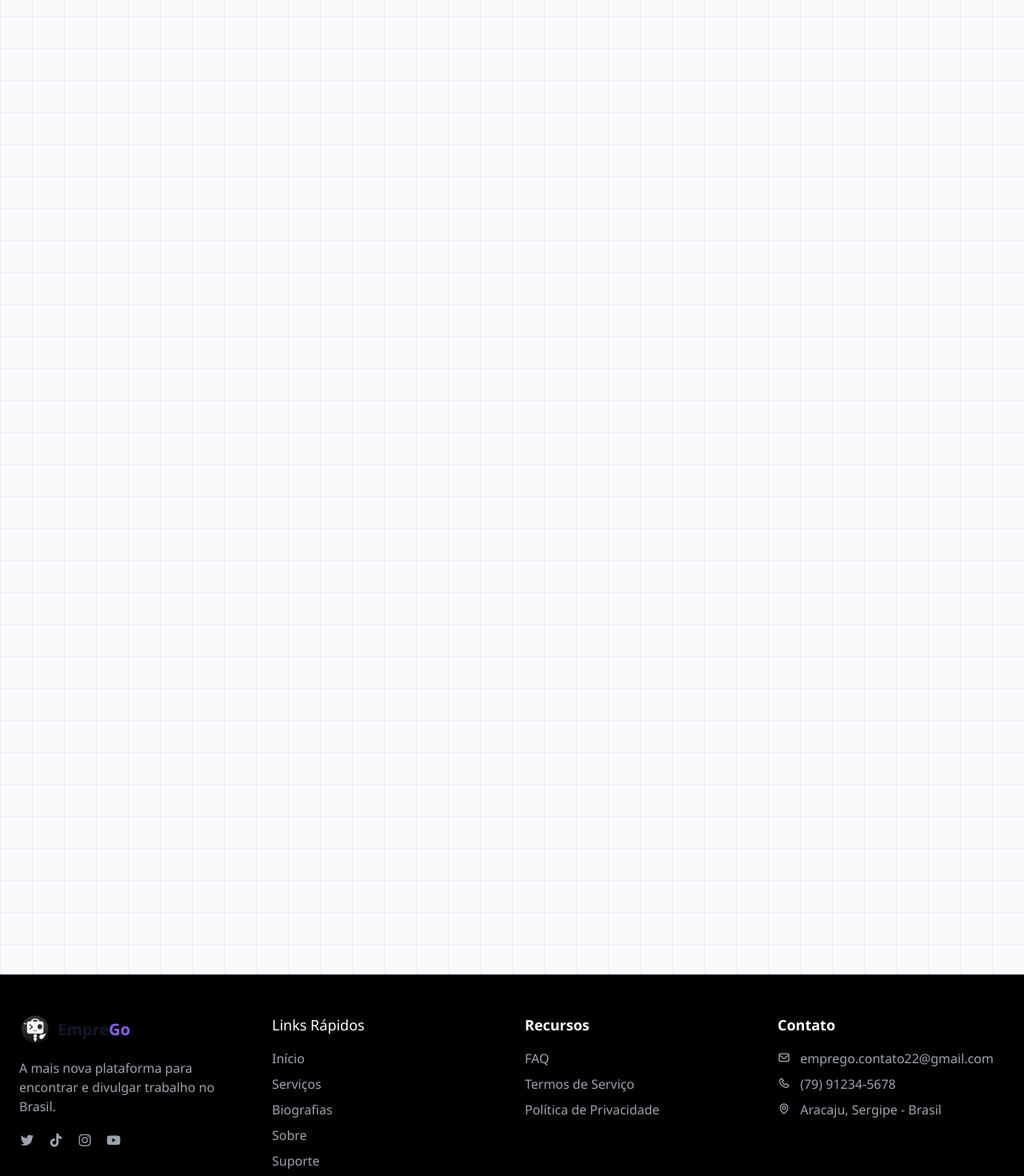
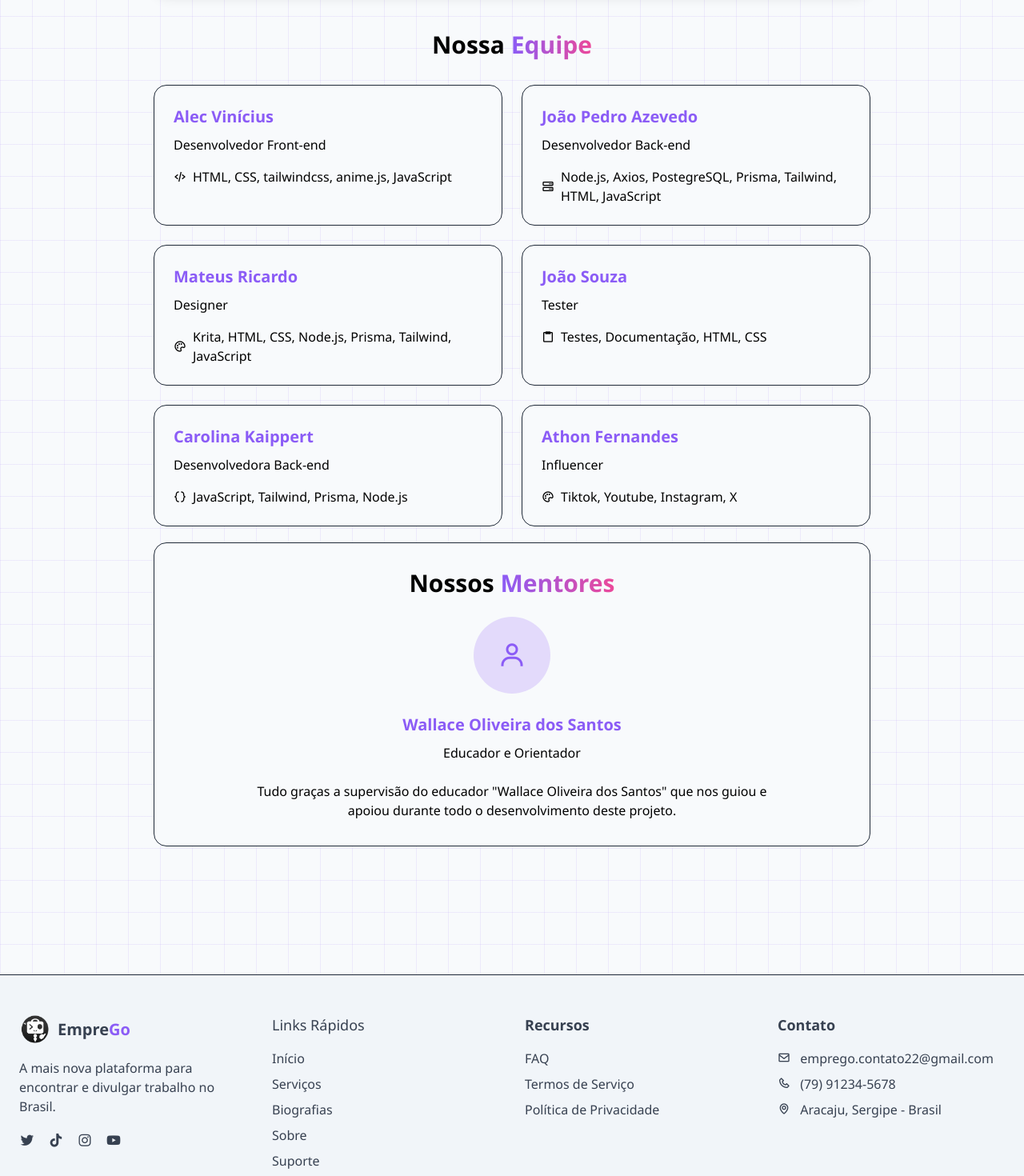
Before and after one commit to emprego-vagas/EmpreGo_react, a React (Vite) app: page /sobre in a window 1280 px wide. Shown: the part 860-2330 px from the top of the page at 80% size. Built offline with nearby package versions, Linux system fonts and the light colour scheme; no server answers.

Commit message:
dark e light das paginas iniciais

```diff
--- a/src/components/Footer.tsx
+++ b/src/components/Footer.tsx
@@ -3,33 +3,33 @@ import logoEmpreGo from '../assets/logos/logoEmpreGo.png';
 
 export default function Footer () {
     return (
-        <footer className="bg-dark-900 py-12 border-t border-gray-800">
+        <footer className=" bg-dark-100 dark:bg-dark-900 py-12 border-t border-gray-800 hover:border-primary-500">
             <div className="container mx-auto px-6">
                 <div className="grid grid-cols-1 md:grid-cols-4 gap-8 mb-8">
                     {/* <!-- Coluna 1 --> */}
                     <div>
                         <div className="flex items-center mb-4">
                             <img src={logoEmpreGo} alt="Logo EmpreGo" className="h-10 w-10"/>
-                            <span className="ml-2 text-2xl font-bold">
+                            <span className="ml-2 text-2xl font-bold text-gray-700 dark:text-gray-400">
                                 Empre<span className="text-primary-500">Go</span>
                             </span>
                         </div>
-                        <p className="text-gray-400 mb-4">
+                        <p className=" text-gray-700 dark:text-gray-400 mb-4">
                             A mais nova plataforma para encontrar e divulgar trabalho no Brasil.
                         </p>
                         <div className="flex space-x-4">
-                            <a href="https://x.com" className="text-gray-400 hover:text-primary-400 transition-colors">
+                            <a href="https://x.com" className=" text-gray-700 dark:text-gray-400 hover:text-primary-400 transition-colors">
                                 <i className='bx bxl-twitter text-xl'></i>
                             </a>
-                            <a href="https://www.tiktok.com" className="text-gray-400 hover:text-primary-400 transition-colors">
+                            <a href="https://www.tiktok.com" className=" text-gray-700 dark:text-gray-400 hover:text-primary-400 transition-colors">
                                 <i className='bx bxl-tiktok text-xl'></i>
                             </a>
                             <a href="https://www.instagram.com/"
-                                className="text-gray-400 hover:text-primary-400 transition-colors">
+                                className=" text-gray-700 dark:text-gray-400 hover:text-primary-400 transition-colors">
                                 <i className='bx bxl-instagram text-xl'></i>
                             </a>
                             <a href="https://www.youtube.com/"
-                                className="text-gray-400 hover:text-primary-400 transition-colors">
+                                className=" text-gray-700 dark:text-gray-400 hover:text-primary-400 transition-colors">
                                 <i className='bx bxl-youtube text-xl'></i>
                             </a>
                         </div>
@@ -37,46 +37,46 @@ export default function Footer () {
 
                     {/* <!-- coluna 2 --> */}
                     <div>
-                        <h3 className="text-lg font--semibold text-white mb-4">Links Rápidos</h3>
+                        <h3 className="text-lg font--semibold text-gray-700 dark:text-gray-400 mb-4">Links Rápidos</h3>
                         <ul className="space-y-2">
-                            <li><Link to="/#home" className="text-gray-400 hover:text-primary-400 transition-colors">Início</Link>
+                            <li><Link to="/#home" className=" text-gray-700 dark:text-gray-400 hover:text-primary-400 transition-colors">Início</Link>
                             </li>
                             <li><Link to="/#servicos"
-                                className="text-gray-400 hover:text-primary-400 transition-colors">Serviços</Link></li>
+                                className=" text-gray-700 dark:text-gray-400 hover:text-primary-400 transition-colors">Serviços</Link></li>
                             <li><Link to="/#biografias"
-                                className="text-gray-400 hover:text-primary-400 transition-colors">Biografias</Link></li>
-                            <li><Link to="/sobre" className="text-gray-400 hover:text-primary-400 transition-colors">Sobre</Link>
+                                className=" text-gray-700 dark:text-gray-400 hover:text-primary-400 transition-colors">Biografias</Link></li>
+                            <li><Link to="/sobre" className=" text-gray-700 dark:text-gray-400 hover:text-primary-400 transition-colors">Sobre</Link>
                             </li>
                             <li><Link to="/suporte"
-                                className="text-gray-400 hover:text-primary-400 transition-colors">Suporte</Link></li>
+                                className=" text-gray-700 dark:text-gray-400 hover:text-primary-400 transition-colors">Suporte</Link></li>
                         </ul>
                     </div>
 
                     {/* <!-- coluna 3 --> */}
                     <div>
-                        <h3 className="text-lg font-semibold text-white mb-4">Recursos</h3>
+                        <h3 className="text-lg font-semibold text-gray-700 dark:text-gray-400 mb-4">Recursos</h3>
                         <ul className="space-y-2">
-                            <li><Link to="/suporte" className="text-gray-400 hover:text-primary-400 transition-colors">FAQ</Link></li>
-                            <li><Link to="/suporte" className="text-gray-400 hover:text-primary-400 transition-colors">Termos de
+                            <li><Link to="/suporte" className=" text-gray-700 dark:text-gray-400 hover:text-primary-400 transition-colors">FAQ</Link></li>
+                            <li><Link to="/suporte" className=" text-gray-700 dark:text-gray-400 hover:text-primary-400 transition-colors">Termos de
                                 Serviço</Link></li>
-                            <li><Link to="/suporte" className="text-gray-400 hover:text-primary-400 transition-colors">Política de
+                            <li><Link to="/suporte" className=" text-gray-700 dark:text-gray-400 hover:text-primary-400 transition-colors">Política de
                                 Privacidade</Link></li>
                         </ul>
                     </div>
 
                     {/* <!-- Coluna 4 --> */}
                     <div>
-                        <h3 className="text-lg font-semibold text-white mb-4">Contato</h3>
+                        <h3 className="text-lg font-semibold text-gray-700 dark:text-gray-400 mb-4">Contato</h3>
                         <ul className="space-y-2">
-                            <li><a href="mailto:emprego.contato22@gmail.com" className="text-gray-400 cursor-pointer"><i
+                            <li><a href="mailto:emprego.contato22@gmail.com" className=" text-gray-700 dark:text-gray-400 hover:text-primary-400 transition-colors cursor-pointer"><i
                                 className='bx bx-envelope mr-2'></i> emprego.contato22@gmail.com</a></li>
-                            <li className="text-gray-400"><i className='bx bx-phone mr-2'></i> (79) 91234-5678</li>
-                            <li className="text-gray-400"><i className='bx bx-map mr-2'></i> Aracaju, Sergipe - Brasil</li>
+                            <li className=" text-gray-700 dark:text-gray-400"><i className='bx bx-phone mr-2'></i> (79) 91234-5678</li>
+                            <li className=" text-gray-700 dark:text-gray-400"><i className='bx bx-map mr-2'></i> Aracaju, Sergipe - Brasil</li>
                         </ul>
                     </div>
                 </div>
 
-                <div className="border-t border-gray-800 pt-8 text-center">
+                <div className="border-t border-gray-800 hover:border-primary-500 pt-8 text-center">
                     <p className="text-gray-500">
                         &copy; 2025 EmpreGo. Todos os direitos reservados.
                     </p>
--- /dev/null
+++ b/src/css/sobre.css
@@ -0,0 +1,65 @@
+        body {
+            background-color: #000;
+            color: #E5E7EB;
+            overflow-x: hidden;
+        }
+
+        .text-gradient {
+            background: linear-gradient(90deg, #8B5CF6 0%, #EC4899 100%);
+            -webkit-background-clip: text;
+            background-clip: text;
+            -webkit-text-fill-color: transparent;
+        }
+
+        .bg-grid-pattern {
+            background-image:
+                linear-gradient(rgba(139, 92, 246, 0.1) 1px, transparent 1px),
+                linear-gradient(90deg, rgba(139, 92, 246, 0.1) 1px, transparent 1px);
+            background-size: 40px 40px;
+        }
+
+        .card-hover {
+            transition: all 0.3s ease;
+        }
+
+        .card-hover:hover {
+            transform: translateY(-5px);
+            box-shadow: 0 10px 25px rgba(139, 92, 246, 0.3);
+        }
+
+        .link-underline {
+            position: relative;
+        }
+
+        .link-underline::after {
+            content: '';
+            position: absolute;
+            bottom: -2px;
+            left: 0;
+            width: 0;
+            height: 2px;
+            background: #8B5CF6;
+            transition: width 0.3s ease;
+        }
+
+        .link-underline:hover::after {
+            width: 100%;
+        }
+
+        /* Scrollbar */
+        ::-webkit-scrollbar {
+            width: 8px;
+        }
+
+        ::-webkit-scrollbar-track {
+            background: #111827;
+        }
+
+        ::-webkit-scrollbar-thumb {
+            background: #6B21A8;
+            border-radius: 4px;
+        }
+
+        ::-webkit-scrollbar-thumb:hover {
+            background: #7E22CE;
+        }
--- a/src/pages/Sobre.tsx
+++ b/src/pages/Sobre.tsx
@@ -2,6 +2,7 @@ import { useEffect } from "react";
 import Footer from "../components/Footer";
 import HeaderInit from "../components/HeaderInit";
 import ThemeToggle from "../components/ThemeTogle";
+import "../css/sobre.css";
 
 export default function Sobre() {
     useEffect(() => {
@@ -11,58 +12,58 @@ export default function Sobre() {
     return (
         <>
         <HeaderInit />
-        <main className="pt-32 pb-20 bg-grid-pattern min-h-screen">
+        <main className="pt-32 pb-20 bg-grid-pattern min-h-screen bg-dark-50 dark:bg-dark-900">
             <div className="container mx-auto px-6">
-                <div className="max-w-4xl mx-auto opacity-0" id="about-content">
+                <div className="max-w-4xl mx-auto" id="about-content">
                     {/* <!-- Historia --> */}
                     <div className="mb-20">
-                        <h1 className="text-4xl md:text-5xl font-bold mb-8 text-center">
+                        <h1 className="text-4xl md:text-5xl font-bold mb-8 text-center text-dark-900 dark:text-dark-50">
                             Sobre <span className="text-gradient">Nós</span>
                         </h1>
 
-                        <div className="bg-dark-900 rounded-xl p-8 shadow-lg border border-gray-800 mb-12">
-                            <p className="text-gray-400 mb-6">
+                        <div className="card-hover bg-dark-50 dark:bg-dark-900 rounded-xl p-8 shadow-lg border border-gray-800 hover:border-primary-500 mb-12">
+                            <p className="text-dark-900 dark:text-dark-50 mb-6">
                                 O EmpreGo nasceu dentro das salas de aula do SENAI/SE, a partir da união de amigos de turma que decidiram transformar um simples trabalho
                                 de conclusão de curso em um projeto com propósito real: aproximar empresas e candidatos de maneira inovadora e humana.
                             </p>
 
-                            <p className="text-gray-400 mb-6">
+                            <p className="text-dark-900 dark:text-dark-50 mb-6">
                                 Durante a nossa jornada, enfrentamos muitos desafios técnicos e pessoais. Tivemos contato com novas tecnologias e frameworks que, até então,
                                 eram pouco explorados por nós, como Prisma, Node.js, CSS, HTML e JavaScript. Cada linha de código representou não apenas aprendizado técnico,
                                 mas também a consolidação de valores como perseverança, trabalho em equipe, resiliência e profissionalismo. Aprendemos que inovar exige coragem,
                                 disciplina e, acima de tudo, colaboração.
                             </p>
 
-                            <p className="text-gray-400  mb-6">
+                            <p className="text-dark-900 dark:text-dark-50  mb-6">
                                 O EmpreGo foi pensado para ser mais do que uma simples plataforma de vagas: queremos construir um espaço onde empresas e profissionais
                                 encontrem não apenas oportunidades, mas também a realização de seus sonhos. Para isso, desenvolvemos um sistema com filtros inteligentes,
                                 ferramentas de compatibilidade e até mesmo um fórum colaborativo, onde usuários poderão compartilhar experiências, trocar ideias e se apoiar
                                 mutuamente na busca pelo crescimento.
                             </p>
 
-                            <p className="text-gray-400  mb-6">
+                            <p className="text-dark-900 dark:text-dark-50  mb-6">
                                 Nosso compromisso é entregar um site que una inovação tecnológica com impacto social, oferecendo soluções modernas e funcionais, mas sempre
                                 colocando as pessoas no centro da experiência. Acreditamos que cada vaga publicada e cada perfil cadastrado carregam histórias, expectativas e
                                 futuros possíveis — e o EmpreGo está aqui para ser a ponte entre esses caminhos.
                             </p>
 
-                            <p className="text-gray-400">
+                            <p className="text-dark-900 dark:text-dark-50">
                                 Esse projeto é, ao mesmo tempo, um reflexo da nossa trajetória acadêmica e um símbolo do que acreditamos: que com dedicação, criatividade e
                                 espírito de equipe, é possível transformar desafios em oportunidades e construir algo que realmente faça a diferença.
                             </p>
                         </div>
 
-                        <h2 className="text-3xl font-bold mb-8 text-center">
+                        <h2 className="text-3xl font-bold mb-8 text-center text-dark-900 dark:text-dark-50">
                             Nossa <span className="text-gradient">Equipe</span>
                         </h2>
 
                         <div className="grid grid-cols-1 md:grid-cols-2 gap-6">
                             {/* <!-- membro 1 --> */}
                             <div
-                                className="bg-dark-900 rounded-xl p-6 border border-gray-800 hover:border-primary-500 transition-colors">
-                                <h3 className="text-2xl font-bold text-primary-400 mb-2">Alec Vinícius</h3>
-                                <p className="text-gray-400 mb-4">Desenvolvedor Front-end</p>
-                                <div className="flex items-center text-gray-500">
+                                className="card-hover bg-dark-50 dark:bg-dark-900 rounded-xl p-6 border border-gray-800  hover:border-primary-500 transition-colors">
+                                <h3 className="text-2xl font-bold text-primary-500 mb-2">Alec Vinícius</h3>
+                                <p className="text-dark-900 dark:text-dark-50 mb-4">Desenvolvedor Front-end</p>
+                                <div className="flex items-center text-dark-900 dark:text-dark-50">
                                     <i className='bx bx-code-alt mr-2'></i>
                                     <span>HTML, CSS, tailwindcss, anime.js, JavaScript</span>
                                 </div>
@@ -70,10 +71,10 @@ export default function Sobre() {
 
                             {/* <!-- membro 2 --> */}
                             <div
-                                className="bg-dark-900 rounded-xl p-6 border border-gray-800 hover:border-primary-500 transition-colors">
-                                <h3 className="text-2xl font-bold text-primary-400 mb-2">João Pedro Azevedo</h3>
-                                <p className="text-gray-400 mb-4">Desenvolvedor Back-end</p>
-                                <div className="flex items-center text-gray-500">
+                                className="card-hover bg-dark-50 dark:bg-dark-900 rounded-xl p-6 border border-gray-800  hover:border-primary-500 transition-colors">
+                                <h3 className="text-2xl font-bold text-primary-500 mb-2">João Pedro Azevedo</h3>
+                                <p className="text-dark-900 dark:text-dark-50 mb-4">Desenvolvedor Back-end</p>
+                                <div className="flex items-center text-dark-900 dark:text-dark-50">
                                     <i className='bx bx-server mr-2'></i>
                                     <span>Node.js, Axios, PostegreSQL, Prisma, Tailwind, HTML, JavaScript</span>
                                 </div>
@@ -81,10 +82,10 @@ export default function Sobre() {
 
                             {/* <!-- Membro 3 --> */}
                             <div
-                                className="bg-dark-900 rounded-xl p-6 border border-gray-800 hover:border-primary-500 transition-colors">
-                                <h3 className="text-2xl font-bold text-primary-400 mb-2">Mateus Ricardo</h3>
-                                <p className="text-gray-400 mb-4">Designer</p>
-                                <div className="flex items-center text-gray-500">
+                                className="card-hover bg-dark-50 dark:bg-dark-900 rounded-xl p-6 border border-gray-800  hover:border-primary-500 transition-colors">
+                                <h3 className="text-2xl font-bold text-primary-500 mb-2">Mateus Ricardo</h3>
+                                <p className="text-dark-900 dark:text-dark-50 mb-4">Designer</p>
+                                <div className="flex items-center text-dark-900 dark:text-dark-50">
                                     <i className='bx bx-palette mr-2'></i>
                                     <span>Krita, HTML, CSS, Node.js, Prisma, Tailwind, JavaScript</span>
                                 </div>
@@ -92,10 +93,10 @@ export default function Sobre() {
 
                             {/* <!-- Membro 4 --> */}
                             <div
-                                className="bg-dark-900 rounded-xl p-6 border border-gray-800 hover:border-primary-500 transition-colors">
-                                <h3 className="text-2xl font-bold text-primary-400 mb-2">João Souza</h3>
-                                <p className="text-gray-400 mb-4">Tester</p>
-                                <div className="flex items-center text-gray-500">
+                                className="card-hover bg-dark-50 dark:bg-dark-900 rounded-xl p-6 border border-gray-800 hover:border-primary-500 transition-colors">
+                                <h3 className="text-2xl font-bold text-primary-500 mb-2">João Souza</h3>
+                                <p className="text-dark-900 dark:text-dark-50 mb-4">Tester</p>
+                                <div className="flex items-center text-dark-900 dark:text-dark-50">
                                     <i className='bx bx-clipboard mr-2'></i>
                                     <span>Testes, Documentação, HTML, CSS</span>
                                 </div>
@@ -103,10 +104,10 @@ export default function Sobre() {
 
                             {/* <!-- membro 5 --> */}
                             <div
-                                className="bg-dark-900 rounded-xl p-6 border border-gray-800 hover:border-primary-500 transition-colors">
-                                <h3 className="text-2xl font-bold text-primary-400 mb-2">Carolina Kaippert</h3>
-                                <p className="text-gray-400 mb-4">Desenvolvedora Back-end</p>
-                                <div className="flex items-center text-gray-500">
+                                className="card-hover bg-dark-50 dark:bg-dark-900 rounded-xl p-6 border border-gray-800 hover:border-primary-500 transition-colors">
+                                <h3 className="text-2xl font-bold text-primary-500 mb-2">Carolina Kaippert</h3>
+                                <p className="text-dark-900 dark:text-dark-50 mb-4">Desenvolvedora Back-end</p>
+                                <div className="flex items-center text-dark-900 dark:text-dark-50">
                                     <i className='bx bx-code-curly mr-2'></i>
                                     <span>JavaScript, Tailwind, Prisma, Node.js</span>
                                 </div>
@@ -114,10 +115,10 @@ export default function Sobre() {
 
                             {/* <!-- membro 6 --> */}
                             <div
-                                className="bg-dark-900 rounded-xl p-6 border border-gray-800 hover:border-primary-500 transition-colors">
-                                <h3 className="text-2xl font-bold text-primary-400 mb-2">Athon Fernandes</h3>
-                                <p className="text-gray-400 mb-4">Influencer</p>
-                                <div className="flex items-center text-gray-500">
+                                className="card-hover bg-dark-50 dark:bg-dark-900 rounded-xl p-6 border border-gray-800 hover:border-primary-500  transition-colors">
+                                <h3 className="text-2xl font-bold text-primary-500 mb-2">Athon Fernandes</h3>
+                                <p className="text-dark-900 dark:text-dark-50 mb-4">Influencer</p>
+                                <div className="flex items-center text-dark-900 dark:text-dark-50">
                                     <i className='bx bx-palette mr-2'></i>
                                     <span>Tiktok, Youtube, Instagram, X</span>
                                 </div>
@@ -126,21 +127,21 @@ export default function Sobre() {
 
 
                         {/* <!-- Mentor --> */}
-                        <div className="bg-dark-900 rounded-xl pb-8 pt-8 border border-gray-800 mt-5 ">
-                            <h2 className="text-3xl font-bold mb-6 text-center">
+                        <div className="card-hover bg-dark-50 dark:bg-dark-900 rounded-xl pb-8 pt-8 border border-gray-800 hover:border-primary-500 mt-5 ">
+                            <h2 className="text-3xl font-bold mb-6 text-center text-dark-900 dark:text-dark-50">
                                 Nossos <span className="text-gradient">Mentores</span>
                             </h2>
 
                             <div className="flex flex-col items-center">
                                 <div
                                     className="w-24 h-24 rounded-full bg-primary-500 bg-opacity-20 flex items-center justify-center mb-6">
-                                    <i className='bx bx-user text-4xl text-primary-400'></i>
+                                    <i className='bx bx-user text-4xl text-primary-500'></i>
                                 </div>
 
-                                <h3 className="text-2xl font-bold text-primary-400 mb-2">Wallace Oliveira dos Santos</h3>
-                                <p className="text-gray-400 mb-6">Educador e Orientador</p>
+                                <h3 className="text-2xl font-bold text-primary-500 mb-2">Wallace Oliveira dos Santos</h3>
+                                <p className="text-dark-900 dark:text-dark-50 mb-6">Educador e Orientador</p>
 
-                                <p className="text-gray-400 text-center max-w-2xl">
+                                <p className="text-dark-900 dark:text-dark-50 text-center max-w-2xl">
                                     Tudo graças a supervisão do educador "Wallace Oliveira dos Santos" que nos guiou e
                                     apoiou durante todo o desenvolvimento deste projeto.
                                 </p>
```
Also changed, not shown: src/pages/Suporte.tsx (+26 -22 lines).
